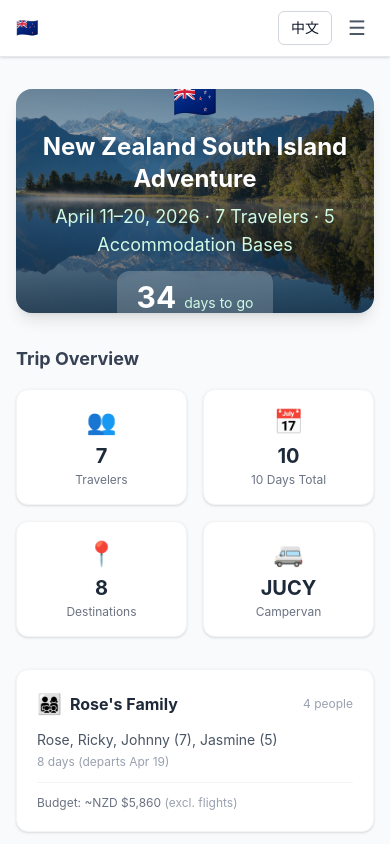
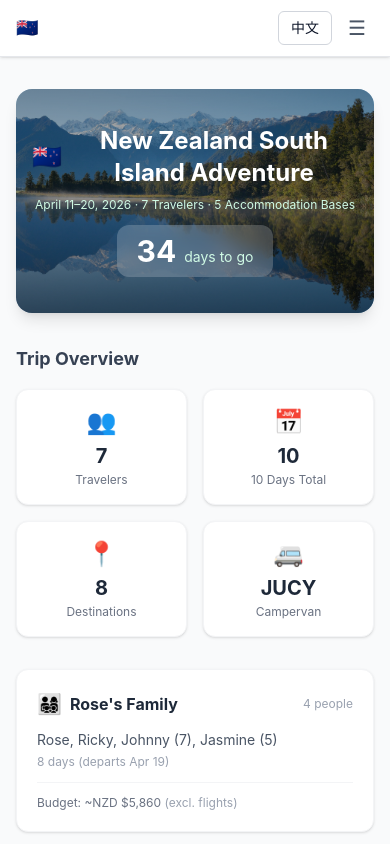
Before and after one commit to HelloRicky/NZ-Trip-Complete-Package, a Next.js app: page / in a window 390 px wide. Shown: the top 844 px of the page. Built offline with nearby package versions, Linux system fonts and the light colour scheme.

Commit message:
fix: hero layout - inline NZ flag with title, subtitle single line on mobile

```diff
--- a/src/app/page.tsx
+++ b/src/app/page.tsx
@@ -56,9 +56,11 @@ export default function HomePage() {
         />
         <div className="absolute inset-0 bg-gradient-to-b from-black/40 via-black/20 to-black/50" />
         <div className="relative z-10 flex flex-col items-center justify-center h-full text-white text-center px-4">
-          <div className="text-4xl mb-3">🇳🇿</div>
-          <h1 className="text-2xl md:text-3xl font-bold mb-2">{t.home.hero_title}</h1>
-          <p className="text-emerald-100 text-lg">{t.home.hero_subtitle}</p>
+          <h1 className="text-2xl md:text-3xl font-bold mb-2 flex items-center justify-center gap-2">
+            <span>🇳🇿</span>
+            <span>{t.home.hero_title}</span>
+          </h1>
+          <p className="text-emerald-100 text-xs sm:text-sm md:text-lg whitespace-nowrap">{t.home.hero_subtitle}</p>
           {daysUntil !== null && daysUntil > 0 ? (
             <div className="mt-3 bg-white/20 backdrop-blur-sm rounded-xl px-5 py-2 text-center">
               <span className="text-3xl font-bold text-white">{daysUntil}</span>
```
